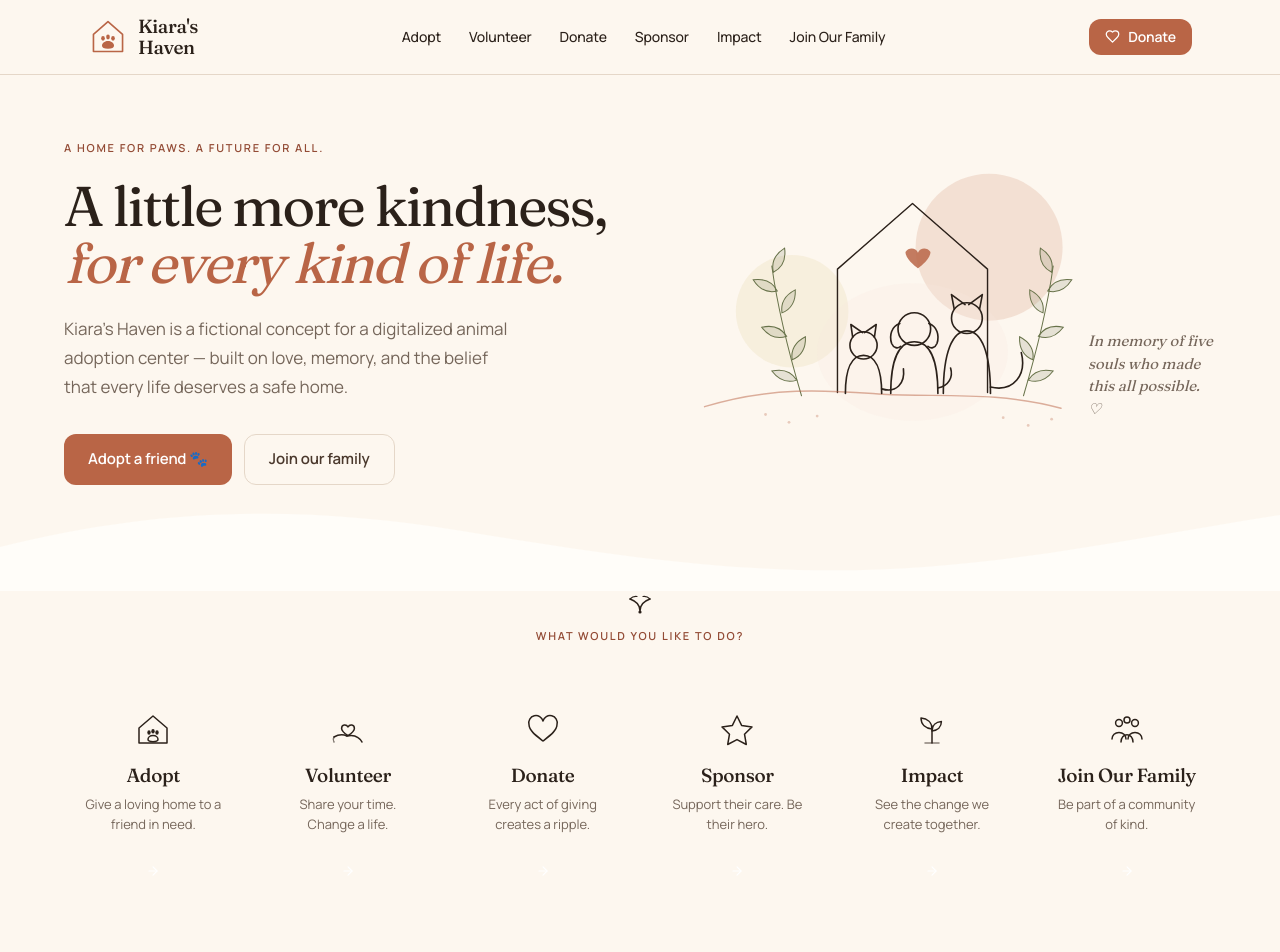
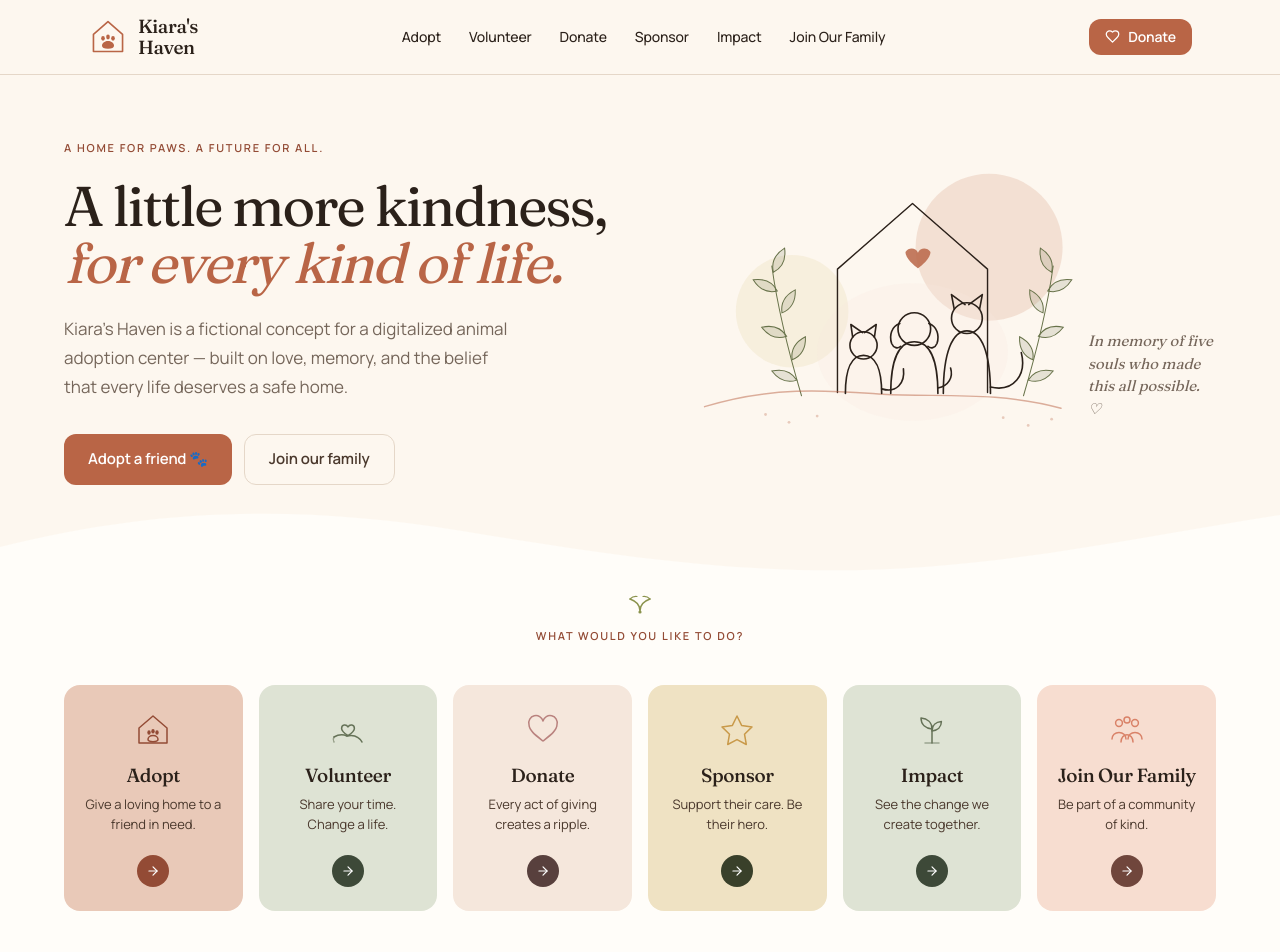
Before and after one commit to cherimedz/Kiara-s-Haven-Website, a Next.js app: page / in a window 1280 px wide. Shown: the top 952 px of the page. Built offline with nearby package versions, Linux system fonts and the light colour scheme.

Commit message:
feat: give wayfinder cards haven surfaces with deep arrow discs

```diff
--- a/app/components/Wayfinder.jsx
+++ b/app/components/Wayfinder.jsx
@@ -10,79 +10,81 @@ import {
   FamilyIcon,
 } from "./illustrations/ActionIcons";
 
+/* Level-3 surfaces: each card borrows one haven's palest tone, so the row reads
+   as one family. Arrow discs use the `deep` tone to keep white arrows legible. */
 const actions = [
   {
     label: "Adopt",
     desc: "Give a loving home to a friend in need.",
     Icon: AdoptIcon,
-    tint: "bg-tint-terracotta",
-    dot: "bg-accent",
-    ink: "text-accent",
+    tint: "bg-brand-soft",
+    icon: "text-brand-dark",
+    disc: "bg-brand-dark",
   },
   {
     label: "Volunteer",
     desc: "Share your time. Change a life.",
     Icon: VolunteerIcon,
-    tint: "bg-tint-sage",
-    dot: "bg-coco-from",
-    ink: "text-coco-from",
+    tint: "bg-coco-soft",
+    icon: "text-coco-highlight",
+    disc: "bg-coco-deep",
   },
   {
     label: "Donate",
     desc: "Every act of giving creates a ripple.",
     Icon: DonateIcon,
-    tint: "bg-tint-rose",
-    dot: "bg-sebastian-from",
-    ink: "text-sebastian-from",
+    tint: "bg-sebastian-soft",
+    icon: "text-sebastian-primary",
+    disc: "bg-sebastian-deep",
   },
   {
     label: "Sponsor",
     desc: "Support their care. Be their hero.",
     Icon: SponsorIcon,
-    tint: "bg-tint-ochre",
-    dot: "bg-simba-from",
-    ink: "text-simba-from",
+    tint: "bg-simba-soft",
+    icon: "text-simba-highlight",
+    disc: "bg-simba-deep",
   },
   {
     label: "Impact",
     desc: "See the change we create together.",
     Icon: ImpactIcon,
-    tint: "bg-tint-sage",
-    dot: "bg-coco-from",
-    ink: "text-coco-from",
+    tint: "bg-coco-soft",
+    icon: "text-coco-highlight",
+    disc: "bg-coco-deep",
   },
   {
     label: "Join Our Family",
     desc: "Be part of a community of kind.",
     Icon: FamilyIcon,
-    tint: "bg-tint-terracotta",
-    dot: "bg-princess-from",
-    ink: "text-princess-from",
+    tint: "bg-princess-soft",
+    icon: "text-princess-primary",
+    disc: "bg-princess-deep",
   },
 ];
 
 export default function Wayfinder() {
   return (
-    <section id="wayfinder" className="bg-card px-6 pb-16">
+    <section id="wayfinder" className="bg-surface px-6 pb-16">
       <div className="max-w-6xl mx-auto">
-        <div className="flex justify-center mb-3 text-simba-from">
+        <div className="flex justify-center mb-3 text-simba-secondary">
           <LeafDivider />
         </div>
         <Eyebrow className="text-center mb-10">What would you like to do?</Eyebrow>
 
         <div className="grid grid-cols-2 sm:grid-cols-3 lg:grid-cols-6 gap-4">
-          {actions.map(({ label, desc, Icon, tint, dot, ink }) => (
+          {actions.map(({ label, desc, Icon, tint, icon, disc }) => (
             <div
               key={label}
               className={`rounded-2xl px-4 py-6 text-center flex flex-col items-center ${tint}`}
             >
-              <Icon className={`${ink} mb-4`} />
+              <Icon className={`${icon} mb-4`} />
               <h3 className="font-display font-medium text-ink text-[19px] leading-[1.1] tracking-[-0.02em] mb-2">
                 {label}
               </h3>
-              <p className="text-[13px] text-mute leading-[1.6] mb-5 flex-1">{desc}</p>
+              <p className="text-[13px] text-warm leading-[1.6] mb-5 flex-1">{desc}</p>
               <span
-                className={`inline-flex items-center justify-center w-8 h-8 rounded-full text-white ${dot}`}
+                className={`inline-flex items-center justify-center w-8 h-8 rounded-full text-white ${disc}`}
               >
                 <ArrowRight size={14} />
               </span>
```
